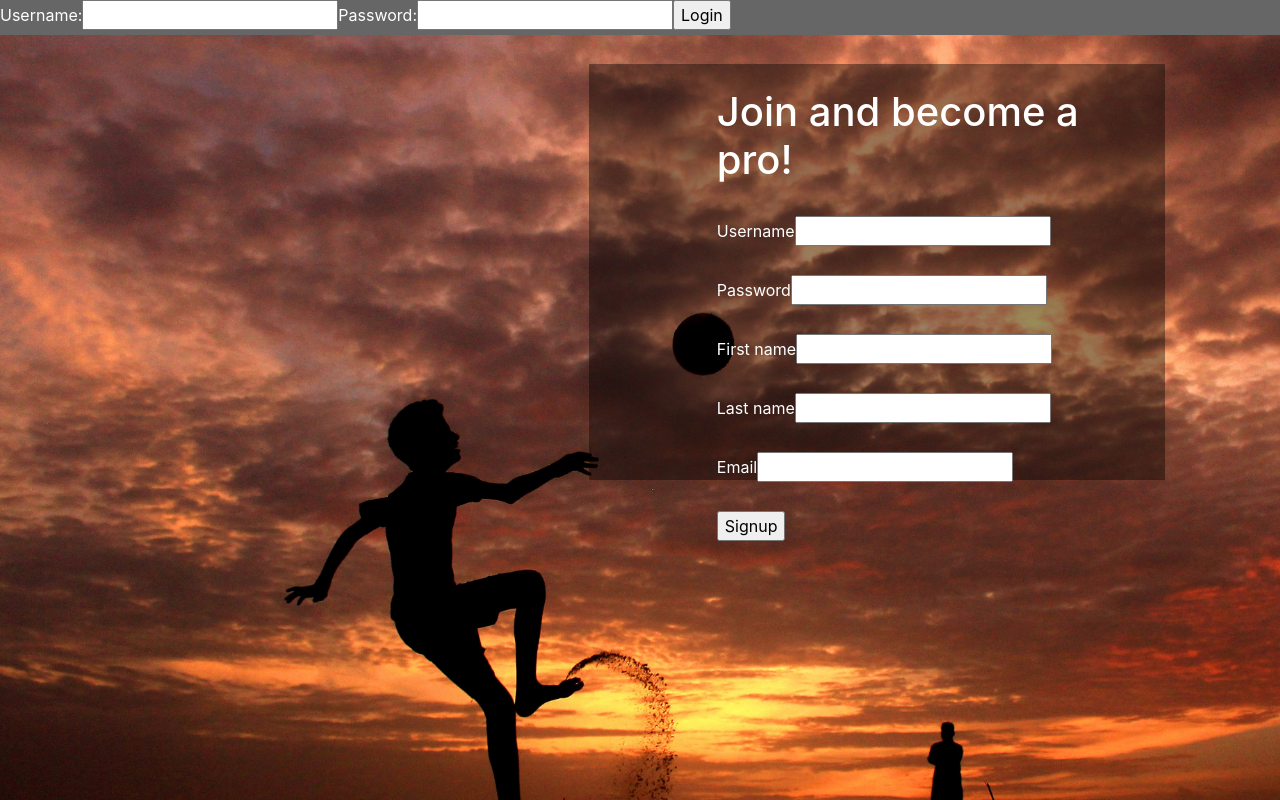
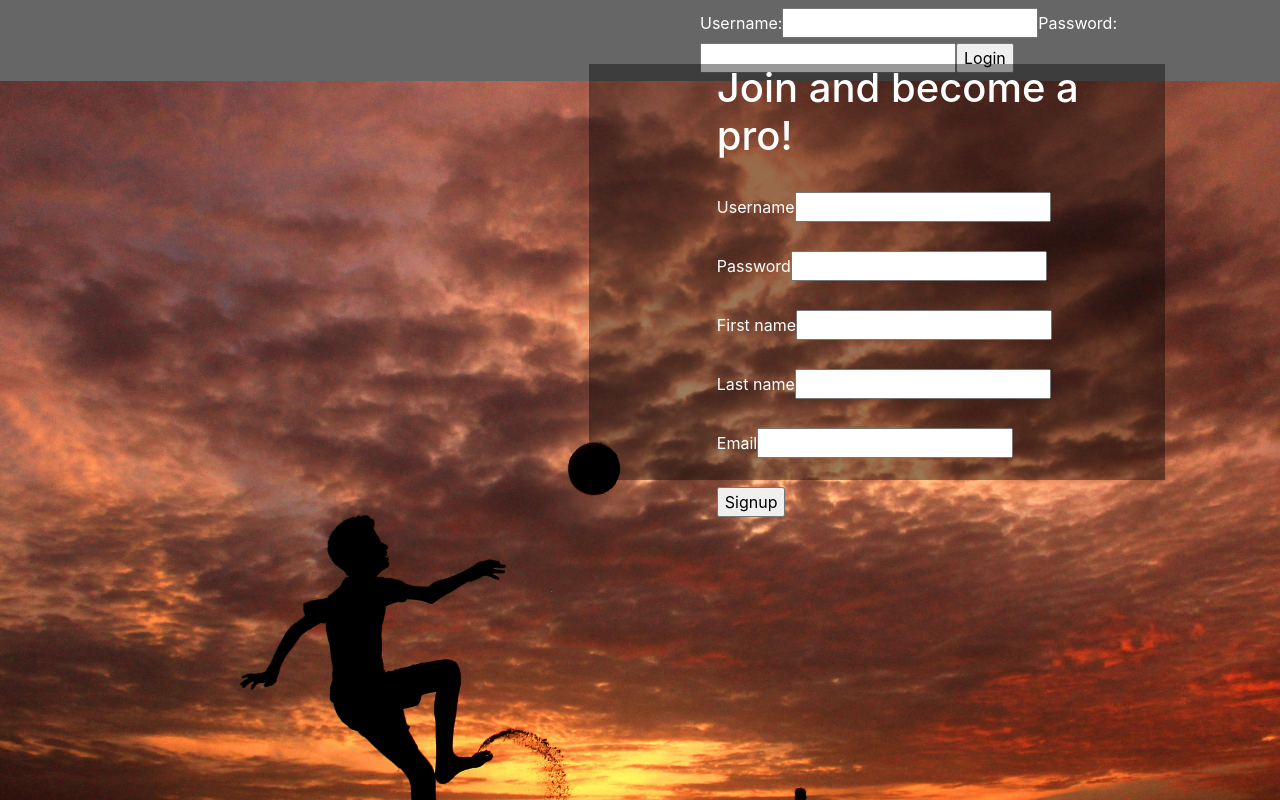
Before and after one commit to crispinonicky/sicKicks-main-react, a React (Create React App) app: page / in a window 1280 px wide. Shown: the top 800 px of the page. Built offline with nearby package versions, Linux system fonts and the light colour scheme; no server answers.

Commit message:
changed some more CSS stuff

```diff
--- a/src/App.css
+++ b/src/App.css
@@ -38,12 +38,13 @@
   background-color: rgba(0, 0, 0, 0.4);
   width: 45vw;
   height: 52vh;
-  position: relative;
+  /* position: relative; */
   right: 9vw;
   top: 8vh;
   padding-right: 4vw;
   /* text-align: center; */
   color: white;
+  background-size: cover;
 }
 
 
@@ -51,9 +52,7 @@
   height: 90vh;
 }
 
-.profile {
 
-}
 
 .nav-style {
   background-color: red;
@@ -72,9 +71,14 @@ body {
 }
 
 .another-class {
-display: flex;
+/* display: flex; */
 background-color: rgba(0, 0, 0, 0.6);
 color: white;
+/* float: left; */
+padding-left: 700px;
+padding-top: 1vh;
+padding-bottom: 1vh;
+/* background-size: cover; */
 }
 
 .whatever {
@@ -87,14 +91,12 @@ li {
   list-style-type: none;
 }
 
-#for-h1 {
 
-}
 
 .move-the-form {
   padding-left: 10vw;
-  padding-top: 3vh;
-  padding-bottom: 4vh;
+  /* padding-top: 3vh; */
+  /* padding-bottom: 4vh; */
   position: absolute;
 }
 
@@ -147,9 +149,9 @@ a {
 
 .add-image-here {
   background-image: url('./images/action-backlit-beach-978695.jpg');
-  height: 1030px;
+  height: 870px;
   overflow: hidden;
-  background-position-y: -150px;
+  /* background-position-y: -150px; */
   background-size: cover;
   background-repeat: no-repeat;
 }
--- a/src/components/Signup.js
+++ b/src/components/Signup.js
@@ -62,7 +62,7 @@ class Signup extends Component {
   render() {
     return (
       <div className="sign-up-box">
-        <div className="for-signup move-the-form">
+        <div className="for-signup move-the-form signup-box-class">
           <form onSubmit={this.handleFormSubmit}>
             <h1 id="for-h1">Join and become a pro!</h1>
             <br />
```
